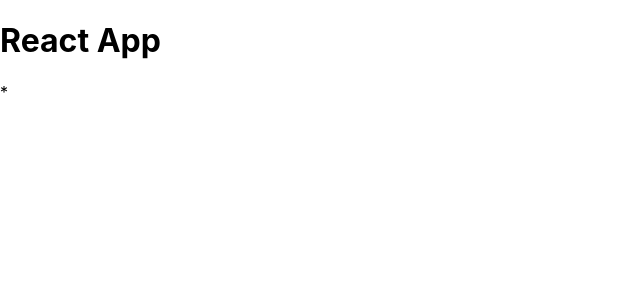
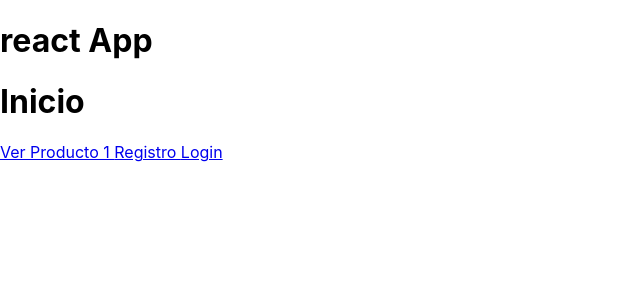
Before and after one commit to yanelricarte/routing_js, a React (Create React App) app: page / in a window 1280 px wide. Shown: the top 300 px of the page, without its empty margins (0-640 px from the left). Built offline with nearby package versions, Linux system fonts and the light colour scheme.

Commit message:
subiendo repo

```diff
--- a/src/App.js
+++ b/src/App.js
@@ -1,5 +1,5 @@
 import "./App.css";
-import { BrowserRouter, Route, Routes } from 'react-router-dom';
+import { BrowserRouter as Router, Routes, Route } from "react-router-dom";
 import Home from "./componentes/home/home";
 import MostrarProducto from "./componentes/MostrarProducto";
 import Registro from "./componentes/Registro";
@@ -8,15 +8,16 @@
 function App() {
   return (
     <>
-      <h1>React App</h1>
-       <BrowserRouter basename="/routing_js">
+    <h1> react App</h1>
+      <Router>
         <Routes>
           <Route path="/" element={<Home />} />
           <Route path="/producto/:id" element={<MostrarProducto />} />
           <Route path="/registro" element={<Registro />} />
           <Route path="/login" element={<Login />} />
+
         </Routes>
-      </BrowserRouter> *
+      </Router>
     </>
   );
 }
```
Also changed, not shown: 2 other files (tests, documents, lock files or other folders).
